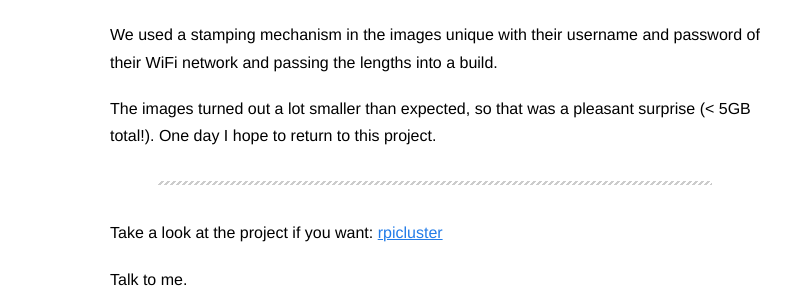
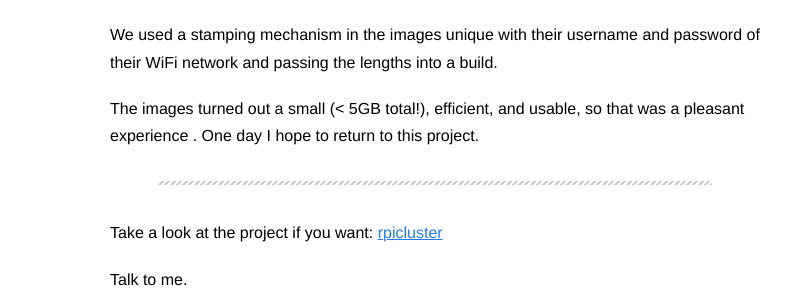
Before and after one commit to dqdang/dqdang.github.io, a Jekyll site: the page built from _posts/2017-02-27-rpicluster.markdown, in a window 1280 px wide. Shown: the part 1004-1296 px from the top of the page, without its empty margins (0-808 px from the left). Built offline with Jekyll 4.4.1, drawn with Linux system fonts in a browser that asks for light colours; nearby versions of some CDN libraries.

Commit message:
Update blog post

```diff
--- a/_posts/2017-02-27-rpicluster.markdown
+++ b/_posts/2017-02-27-rpicluster.markdown
@@ -23,7 +23,7 @@
 
 We used a stamping mechanism in the images unique with their username and password of their WiFi network and passing the lengths into a build.
 
-The images turned out a lot smaller than expected, so that was a pleasant surprise (< 5GB total!). One day I hope to return to this project.
+The images turned out a small (< 5GB total!), efficient, and usable, so that was a pleasant experience . One day I hope to return to this project.
 
 ---
 
```
